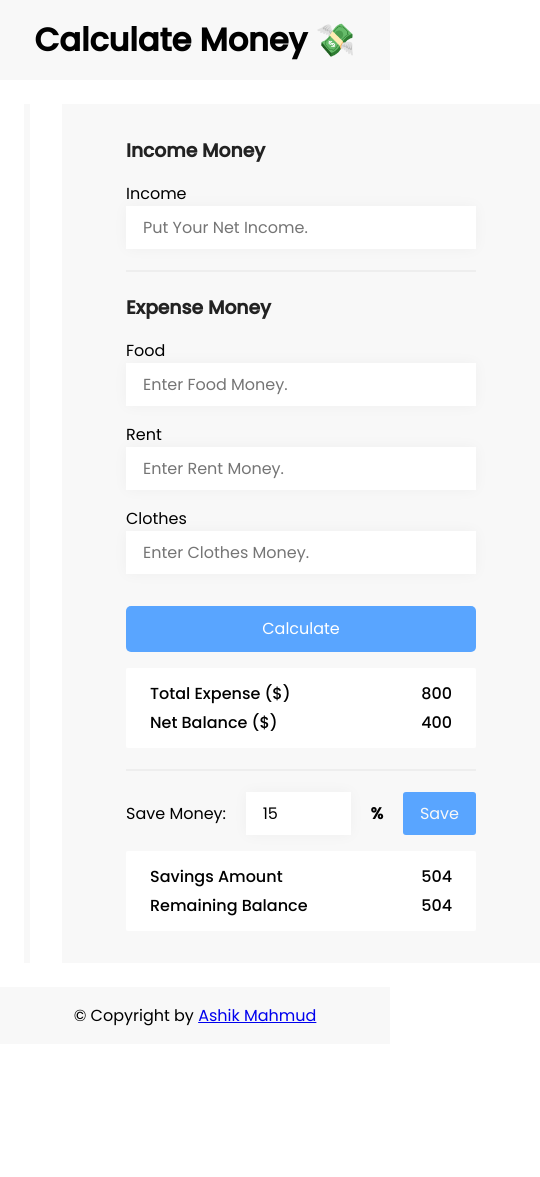
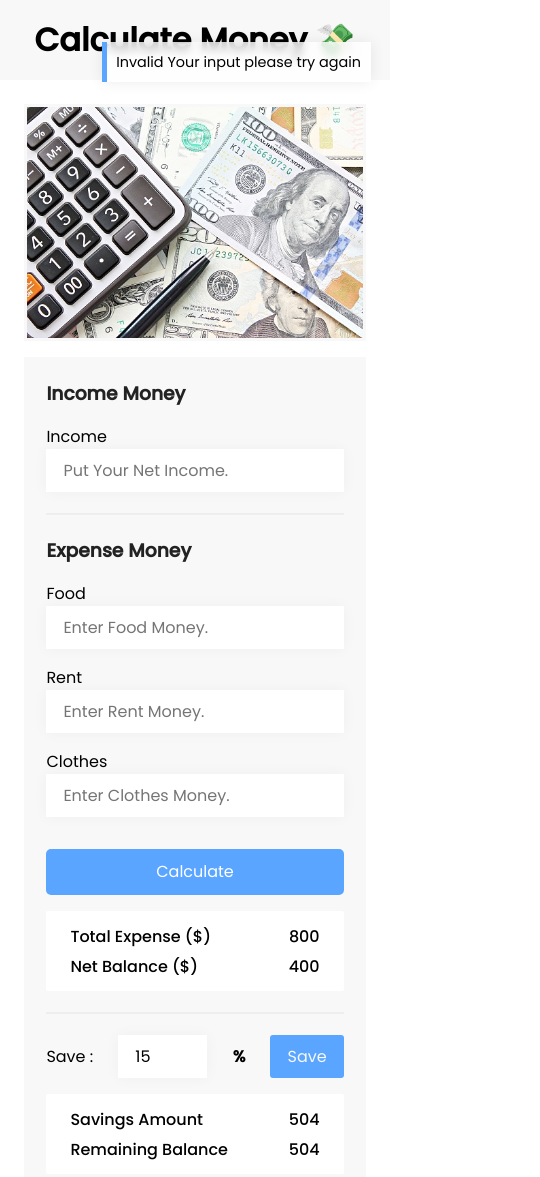
Before and after one commit to Ashik-Mahmud/calculate-money-js, a plain HTML site: page index.html in a window 390 px wide. Shown: the top 1177 px of the page, 540 px wide, since content can reach past the window. Before the commit the page ends 1044 px from the top, so only its background shows below. Drawn offline with Linux system fonts and the light colour scheme.

Commit message:
Done UI Design with Responsive UI. Greatgit add .!

```diff
--- a/assets/css/style.css
+++ b/assets/css/style.css
@@ -175,3 +175,52 @@ hr{
     padding: 1rem;
     text-align: center;
 }
+
+#footer p{
+    color: var(--dark-color);
+}
+#footer a{
+    color: var(--primary-color);
+    text-decoration: none;
+}
+
+/* Error  */
+.error{
+    position: fixed;
+    right: 5%;
+    top: 5%;
+    z-index: 1;
+    background-color: rgba(255, 255, 255, 0.774);
+    padding: 0.6rem;
+    border-left: 5px solid var(--primary-color);
+    box-shadow: 0px 0px 15px rgba(0,0,0,0.08);
+    font-size: .9rem;
+    backdrop-filter: blur(5px);
+
+}
+
+
+
+/*============== Some Responsive style ============ */
+
+@media (max-width: 1000px) {
+    .calculate-container{
+        grid-template-columns: 1fr 1fr;
+        grid-gap: 1rem;
+    }
+    .calculate-form{
+        padding: 1.4rem;
+    }
+}
+
+@media (max-width: 650px) {
+    .calculate-container{
+        grid-template-columns: 1fr;
+    }
+    .calculate-image img{
+        width: 100%;
+    }
+    .calculate-form input{
+        width: 100%;
+    }
+}
--- a/index.html
+++ b/index.html
@@ -70,7 +70,7 @@
                     <!-- money save area here  -->
                     <div class="save-money-area">
                         <div class="field">
-                            <label for="save-money-field">Save Money: </label>
+                            <label for="save-money-field">Save : </label>
                             <input type="number" id="save-money-field" value="15" placeholder="Save ">
                             <span>%</span>
                             <button id="save-money-btn">Save</button>
@@ -98,6 +98,12 @@
     <!-- footer part end here  -->
 
 
+    <!-- Display Error Message  -->
+    <div class="error">
+        <span id="error-text">Invalid Your input please try again</span>
+    </div>
+
+
 
     <!-- link scripting file here  -->
     <script src="./assets/js/app.js"></script>
```
